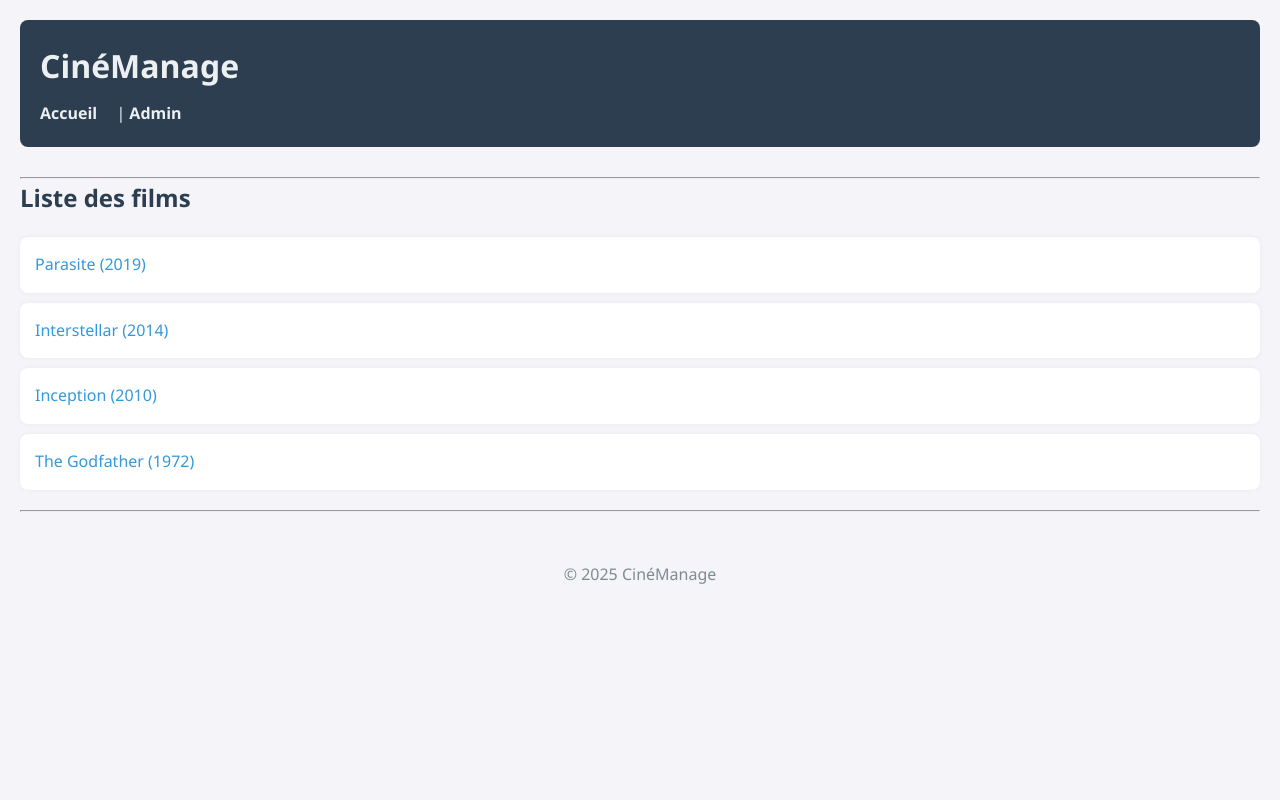
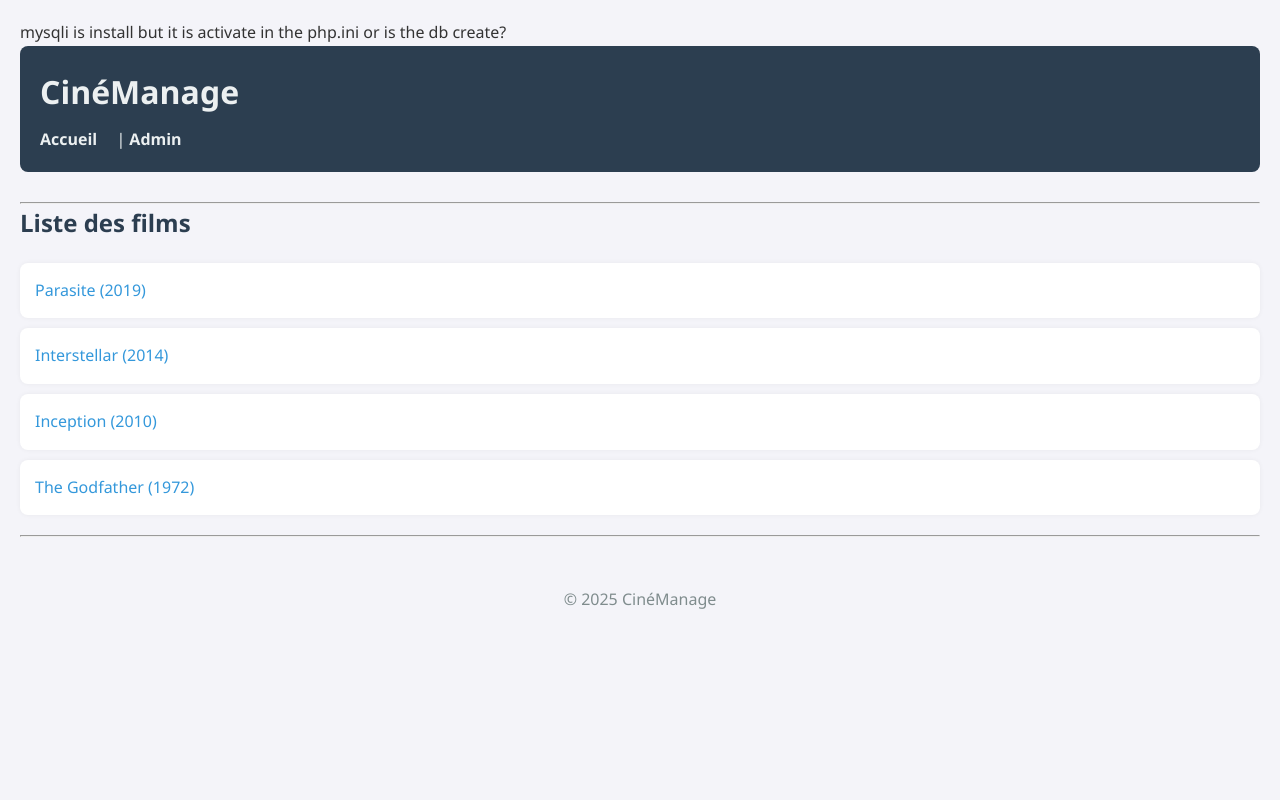
Before and after one commit to francistops/CineManageSystem-Mac-Thomas-Francis, a PHP site: page /cinemanage/ in a window 1280 px wide. Run offline with PHP 8.4, Linux system fonts and the light colour scheme; data comes from the database, SQL or seed files in the repository.

Commit message:
add conditial to help start the project

```diff
--- a/index.php
+++ b/index.php
@@ -1,6 +1,12 @@
 <?php
 error_reporting(E_ALL);
 ini_set('display_errors', 1);
+
+if (!function_exists('mysqli_init') && !extension_loaded('mysqli')) {
+    echo 'We don\'t have mysqli!!!';
+} else {
+    echo 'mysqli is install but it is activate in the php.ini or is the db create?';
+}
 
 require_once 'includes/db_connect.php';
 include 'includes/header.php';
```
